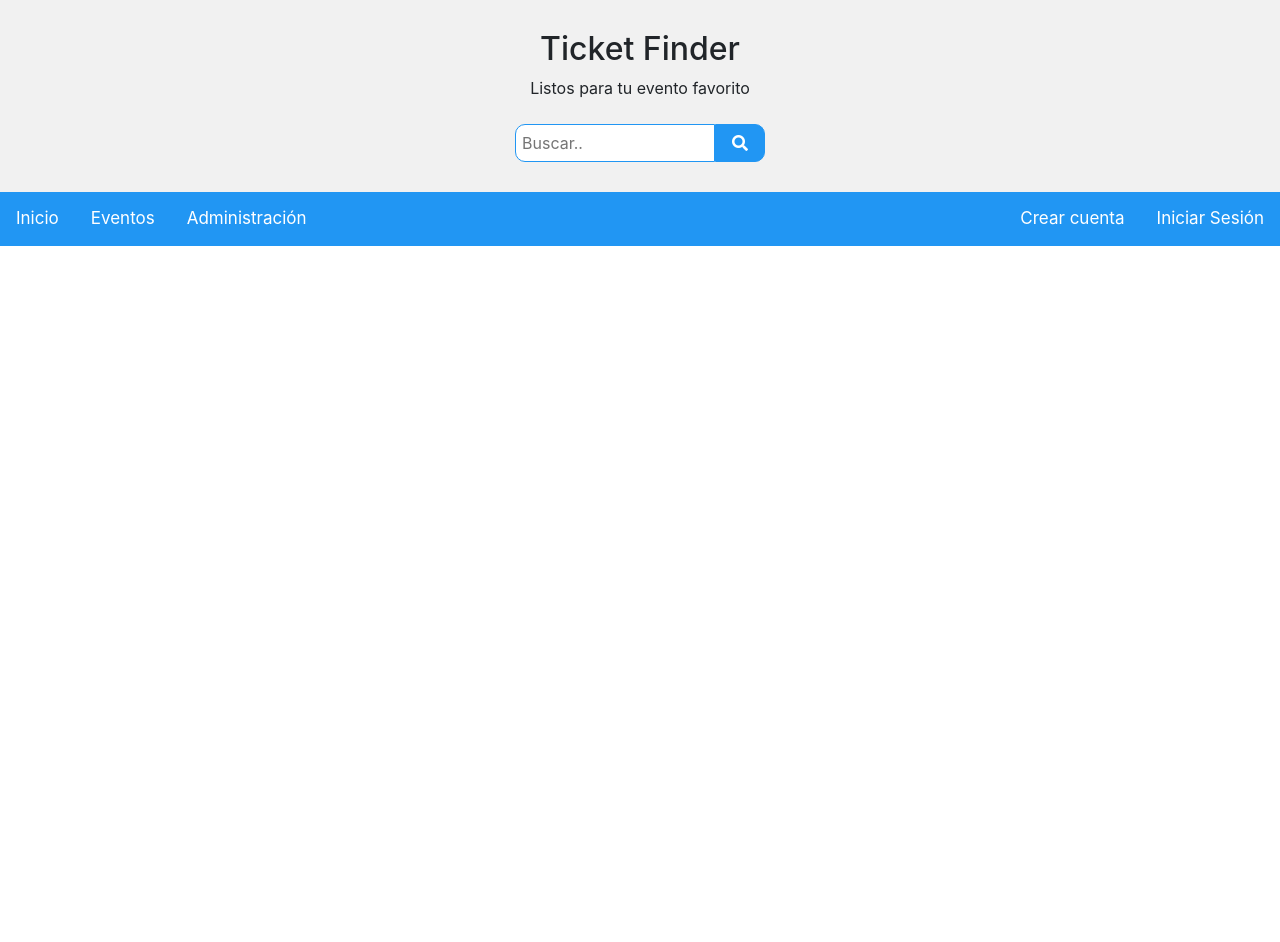
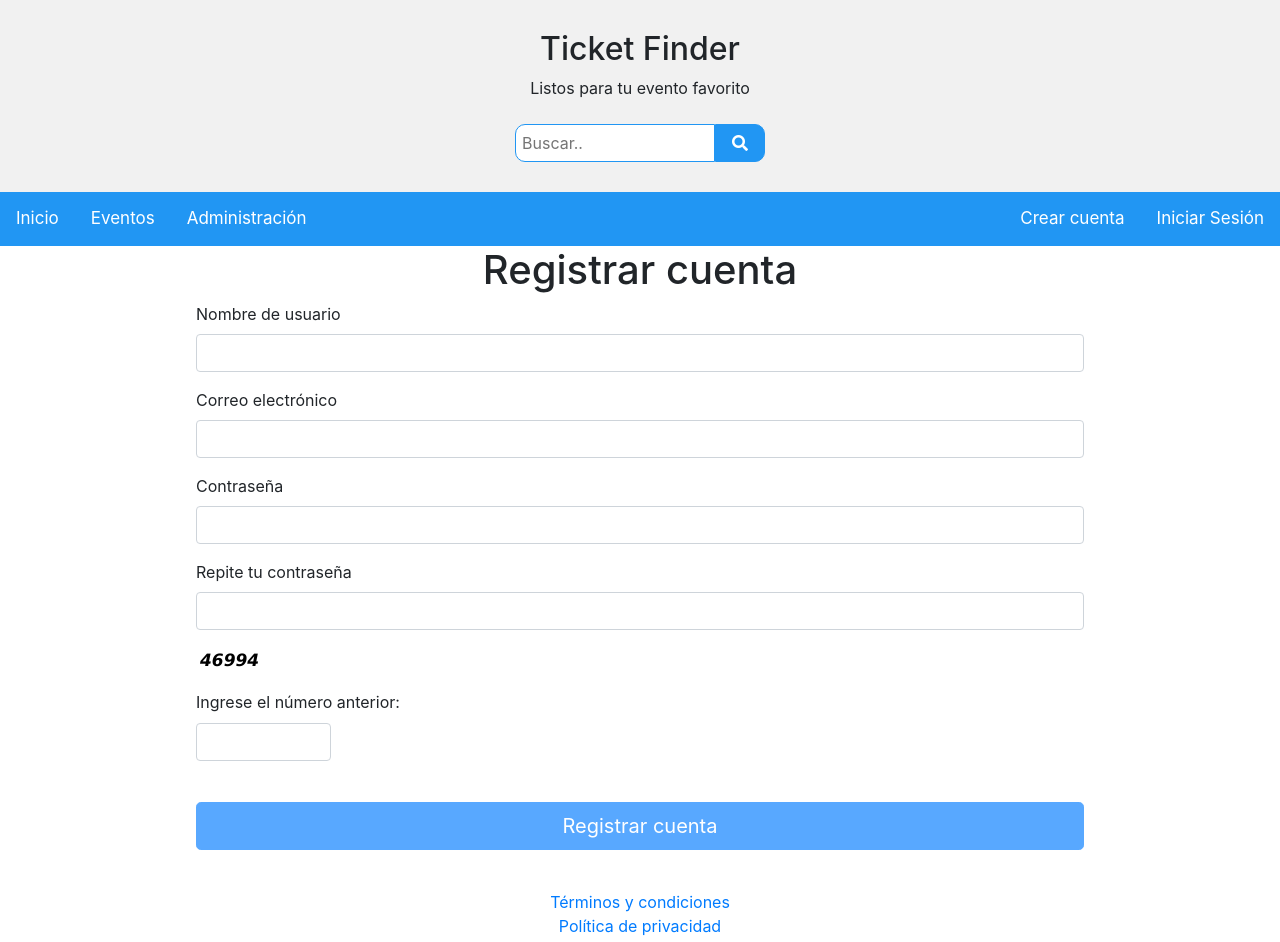
Before and after one commit to AlfredoRdgz/TicketFinder, an Angular app: page /registro in a window 1280 px wide. Before the commit this address led to /. Shown: the top 942 px of the page. Before the commit the page ends 800 px from the top, so only its background shows below. Built offline with nearby package versions, Linux system fonts and the light colour scheme.

Commit message:
Agregando registro

```diff
--- a/src/app/app-routing.module.ts
+++ b/src/app/app-routing.module.ts
@@ -9,6 +9,7 @@ import { EventoConfirmacionComponent } from './eventos-main/evento-confirmacion/
 import { HomeComponent } from './home/home.component';
 import { EventosAdminComponent } from './eventos-main/eventos-admin/eventos-admin.component';
 import { LoginComponent } from './login/login.component';
+import { RegistroComponent } from './registro/registro.component';
 
 const routes: Routes = [
   {path:'',component:HomeComponent},
@@ -20,8 +21,8 @@ const routes: Routes = [
   ]},
   {path: 'confirmacion',component:EventoConfirmacionComponent},
   {path:'admin',component:EventosAdminComponent},
-  {path:'login',component:LoginComponent}//,
-  //{path:'registro',component:RegistroComponent}
+  {path:'login',component:LoginComponent},
+  {path:'registro',component:RegistroComponent}
 ];
 
 @NgModule({
--- a/src/app/app.module.ts
+++ b/src/app/app.module.ts
@@ -16,6 +16,7 @@ import { EventoAsientosComponent } from './eventos-main/evento-asientos/evento-a
 import { EventoPagoComponent } from './eventos-main/evento-pago/evento-pago.component';
 import { EventoConfirmacionComponent } from './eventos-main/evento-confirmacion/evento-confirmacion.component';
 import { EventosAdminComponent } from './eventos-main/eventos-admin/eventos-admin.component';
+import { RegistroComponent } from './registro/registro.component';
 
 @NgModule({
   declarations: [
@@ -31,7 +32,8 @@ import { EventosAdminComponent } from './eventos-main/eventos-admin/eventos-admi
     EventoAsientosComponent,
     EventoPagoComponent,
     EventoConfirmacionComponent,
-    EventosAdminComponent
+    EventosAdminComponent,
+    RegistroComponent
   ],
   imports: [
     BrowserModule,
--- a/src/app/header/header.component.html
+++ b/src/app/header/header.component.html
@@ -18,5 +18,5 @@
   <a href="#" routerLink="/eventos">Eventos</a>
   <a href="#" routerLink="/admin">Administración</a>
   <a id="menu_login" href="#" routerLink="/login" style="float: right">Iniciar Sesión</a>
-  <a id="menu_register" href="#" routerLink="/logout" style="float:right">Crear cuenta</a>
+  <a id="menu_register" href="#" routerLink="/registro" style="float:right">Crear cuenta</a>
 </div>
--- /dev/null
+++ b/src/app/registro/registro.component.css
@@ -0,0 +1,45 @@
+body {
+    margin: 0;
+    font-size: 28px;
+    font-family: Arial, Helvetica, sans-serif;
+}
+
+#CaptchaDiv {
+    font: bold 17px verdana, arial, sans-serif;
+    font-style: italic;
+    color: #000000;
+    background-color: #FFFFFF;
+    padding: 4px;
+    -moz-border-radius: 4px;
+    -webkit-border-radius: 4px;
+    border-radius: 4px;
+    align-content: center;
+}
+
+#CaptchaInput {
+    margin: 1px 0px 1px 0px;
+    width: 135px;
+}
+
+.userRegister {
+    width: 80%;
+    margin-left: 10%;
+}
+
+
+@media screen and (max-width:500px) {
+    .userRegister {
+        margin-left: 20px;
+        width: calc(100% - 40px);
+    }
+}
+
+.extraElements{
+    margin-top:40px;
+}
+
+.extraElements p {
+    font-size: 16px;
+    text-align: center;
+    margin:0;
+}
--- /dev/null
+++ b/src/app/registro/registro.component.html
@@ -0,0 +1,40 @@
+<div class="container">
+    <form class="form-signin userRegister" [formGroup]="formulario" action="#">
+        <h1 style="text-align:center">Registrar cuenta</h1>
+        <div class="form-group">
+            <label for="reg_user">Nombre de usuario</label>
+            <input class="form-control" type="text" id="reg_user" formControlName="usuario">
+        </div>
+        <div class="form-group">
+            <label for="reg_email">Correo electrónico</label>
+            <input class="form-control" type="email" name="email" id="reg_email" formControlName="correo">
+        </div>
+        <div class="form-group">
+
+            <label for="reg_password">Contraseña</label>
+            <input class="form-control" type="password" name="password" id="reg_password" formControlName="contrasena">
+
+        </div>
+        <div class="form-group">
+
+            <label for="reg_password1">Repite tu contraseña</label>
+            <input class="form-control" type="password" name="password1" id="reg_password1" formControlName="contrasena2">
+
+        </div>
+
+
+        <div class="form-group">
+            <p id="CaptchaDiv"></p>
+            <label for="CaptchaInput">Ingrese el número anterior:</label>
+            <input class="form-control" type="text" name="CaptchaInput" id="CaptchaInput" size="15" formControlName="captcha"><br>
+        </div>
+
+        <button class="btn btn-lg btn-primary btn-block btn-signin" id="btnRegister" (click)="registrar()" [disabled]="!ValidCaptcha()">Registrar cuenta</button>
+    </form>
+</div>
+
+<div class="container extraElements">
+    <p><a href="tos.html">Términos y condiciones</a> </p>
+    <p><a href="privacy.html">Política de privacidad</a> </p>
+    <p><a href="about.html">Sobre nosotros</a> </p>
+</div>
--- /dev/null
+++ b/src/app/registro/registro.component.ts
@@ -0,0 +1,56 @@
+import { Component, OnInit } from '@angular/core';
+import { FormGroup, Validators, FormControl } from '@angular/forms';
+
+@Component({
+  selector: 'app-registro',
+  templateUrl: './registro.component.html',
+  styleUrls: ['./registro.component.css']
+})
+export class RegistroComponent implements OnInit {
+
+  formulario: FormGroup;
+  constructor() { }
+
+  ngOnInit() {
+    this.formulario = new FormGroup({
+      usuario: new FormControl('', [Validators.required]),
+      contrasena: new FormControl('', [Validators.required]),
+      contrasena2: new FormControl('', [Validators.required]),
+      correo: new FormControl('', [Validators.required]),
+      captcha: new FormControl('',[Validators.required])
+    });
+
+    // Creating captcha
+    let a = Math.ceil(Math.random() * 9) + '';
+    let b = Math.ceil(Math.random() * 9) + '';
+    let c = Math.ceil(Math.random() * 9) + '';
+    let d = Math.ceil(Math.random() * 9) + '';
+    let e = Math.ceil(Math.random() * 9) + '';
+
+    let code = a + "" + b + "" + c + "" + d + "" + e;
+    console.log(code);
+    document.getElementById("CaptchaDiv").innerHTML = code;
+
+
+  }
+
+
+  // Captcha Script
+
+  // Validate input against the generated number
+  ValidCaptcha():boolean {
+      let str1 = this.removeSpaces(document.getElementById('CaptchaDiv').innerHTML);
+      let str2 = this.removeSpaces(this.formulario.value.captcha);
+      if (str1 == str2) {
+          return true;
+      } else {
+          return false;
+      }
+  }
+
+  // Remove the spaces from the entered and generated code
+  removeSpaces(string:string) {
+    return string.split(' ').join('');
+  }
+
+}
```
Also changed, not shown: 1 other file (tests, documents, lock files or other folders).
